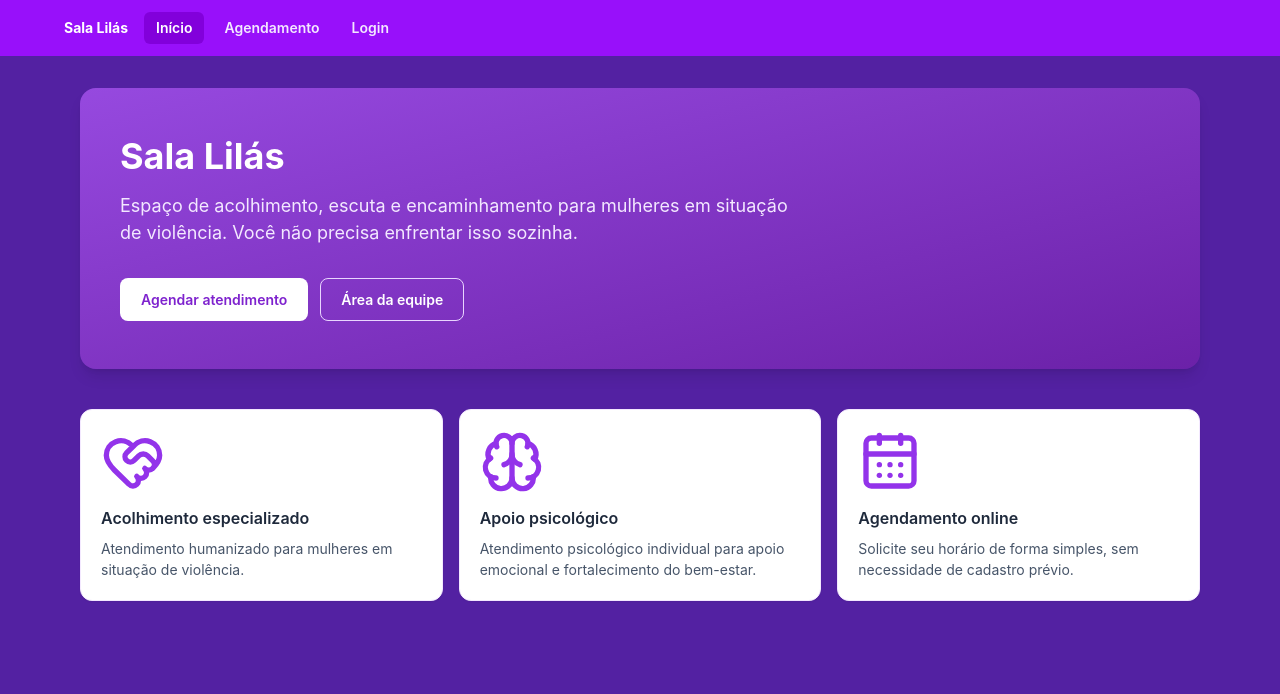
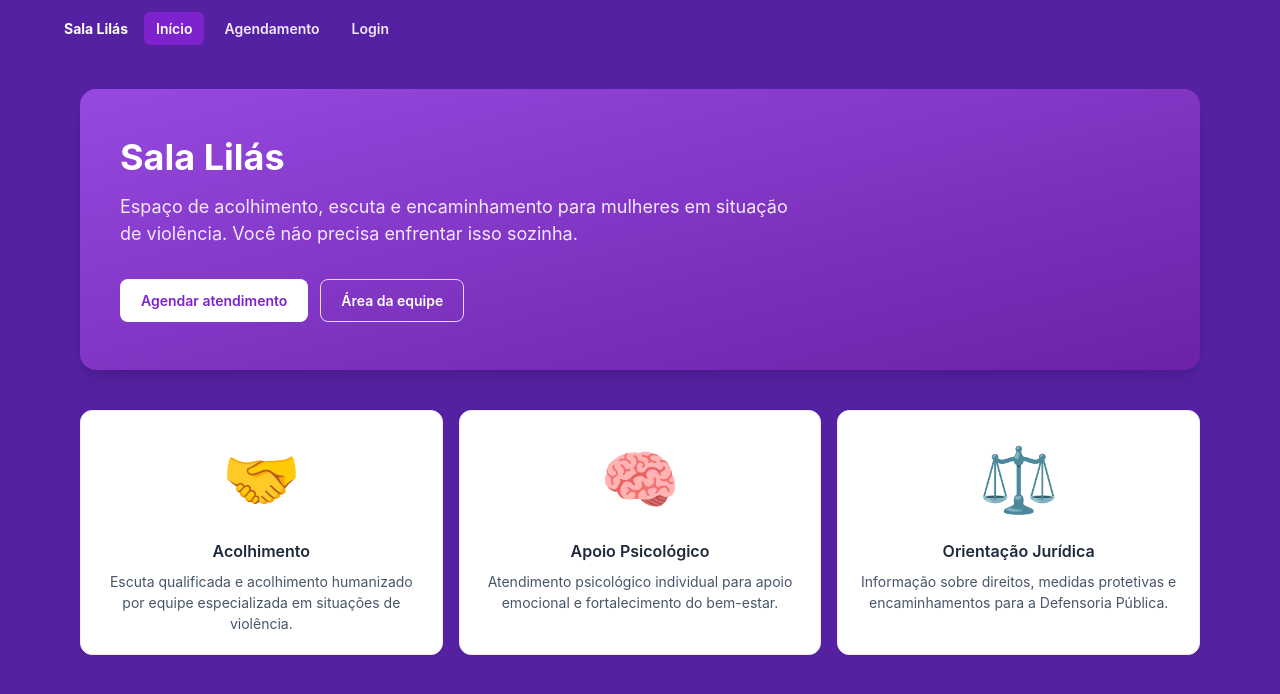
Before and after one commit to Heaper-HD/sala_lilas, a React (Vite) app in the folder frontend/: page / in a window 1280 px wide. Shown: the top 694 px of the page. Built offline with nearby package versions, Linux system fonts and the light colour scheme; no server answers.

Commit message:
Alterações visuais

```diff
--- a/frontend/src/components/Layout.jsx
+++ b/frontend/src/components/Layout.jsx
@@ -1,5 +1,6 @@
 import { NavLink, Outlet } from "react-router-dom";
 import { useAuth } from "../context/AuthContext";
+import "./LayoutStyle.css";
 
 const navItems = [
   { to: "/", label: "Início" },
@@ -11,49 +12,48 @@ export default function Layout() {
   const { isAuthenticated } = useAuth();
 
   return (
-    <div className="min-h-screen">
-      <header className="bg-purple-600 px-4 py-3">
+    <div className="layout-container">
+      <header className="layout-header">
         <nav
-          className="mx-auto flex w-full max-w-6xl items-center justify-between gap-4"
+          className="layout-nav"
           aria-label="Navegação principal"
         >
-          <div className="flex flex-wrap items-center gap-2">
+          <div className="layout-nav-links">
             <NavLink
               to="/"
-              className="mr-2 text-sm font-bold text-white"
+              className="layout-brand"
             >
               Sala Lilás
             </NavLink>
+
             {navItems.map((item) => (
               <NavLink
                 key={item.to}
                 to={item.to}
                 className={({ isActive }) =>
-                  isActive
-                    ? "rounded-md bg-purple-700 px-3 py-1.5 text-sm font-semibold text-white"
-                    : "rounded-md px-3 py-1.5 text-sm font-semibold text-purple-100 transition hover:bg-purple-500 hover:text-white"
+                  isActive ? "layout-nav-item active" : "layout-nav-item"
                 }
               >
                 {item.label}
               </NavLink>
             ))}
+
             {isAuthenticated ? (
               <NavLink
                 to="/painel"
                 className={({ isActive }) =>
-                  isActive
-                    ? "rounded-md bg-purple-700 px-3 py-1.5 text-sm font-semibold text-white"
-                    : "rounded-md px-3 py-1.5 text-sm font-semibold text-purple-100 transition hover:bg-purple-500 hover:text-white"
+                  isActive ? "layout-nav-item active" : "layout-nav-item"
                 }
               >
                 Painel
               </NavLink>
             ) : null}
           </div>
+          <div className="fadergs-logo"></div>
         </nav>
       </header>
 
-      <main className="mx-auto w-full max-w-6xl px-4 py-8">
+      <main className="layout-main">
         <Outlet />
       </main>
     </div>
--- /dev/null
+++ b/frontend/src/components/LayoutStyle.css
@@ -0,0 +1,70 @@
+/*.fadergs-logo {
+  width: 360px;
+  height: 40px;
+  background-image: url("../assets/logoTest.jpg");
+  background-size: contain;
+}*/
+.layout-container {
+  min-height: 100vh;
+  display: flex;
+  flex-direction: column;
+}
+
+.layout-header {
+  /*background: linear-gradient(to right, #9649df, #6b21a8);*/
+  background: "transparent";
+  padding: 0.75rem 1rem;     /* py-3 px-4 */
+}
+
+.layout-nav {
+  margin: 0 auto;
+  display: flex;
+  width: 100%;
+  max-width: 72rem;          /* max-w-6xl */
+  align-items: center;
+  justify-content: space-between;
+  gap: 1rem;
+}
+
+.layout-nav-links {
+  display: flex;
+  flex-wrap: wrap;
+  align-items: center;
+  gap: 0.5rem;
+}
+
+.layout-brand {
+  margin-right: 0.5rem;
+  font-size: 0.875rem;       /* text-sm */
+  font-weight: 700;          /* font-bold */
+  color: #ffffff;
+  text-decoration: none;
+}
+
+.layout-nav-item {
+  border-radius: 0.375rem;   /* rounded-md */
+  padding: 0.375rem 0.75rem; /* px-3 py-1.5 */
+  font-size: 0.875rem;       /* text-sm */
+  font-weight: 600;          /* font-semibold */
+  color: #f3e8ff;            /* text-purple-100 */
+  text-decoration: none;
+  transition: all 0.2s ease-in-out;
+}
+
+.layout-nav-item:hover {
+  background-color: #a855f7; /* hover:bg-purple-500 */
+  color: #ffffff;            /* hover:text-white */
+}
+
+.layout-nav-item.active {
+  background-color: #7e22ce; /* bg-purple-700 */
+  color: #ffffff;
+}
+
+.layout-main {
+  margin: 0 auto;
+  width: 100%;
+  max-width: 72rem;          /* max-w-6xl */
+  padding: 2rem 1rem;        /* py-8 px-4 */
+  flex: 1;
+}
--- a/frontend/src/components/LgpdModal.jsx
+++ b/frontend/src/components/LgpdModal.jsx
@@ -3,20 +3,25 @@ import { useState } from "react";
 import toast from "react-hot-toast";
 import { useAuth } from "../context/AuthContext";
 
-export default function LgpdModal() {
+export default function LgpdModal()
+{
   const { lgpdPendente, aceitarLgpd } = useAuth();
   const [submitting, setSubmitting] = useState(false);
 
   if (!lgpdPendente) return null;
 
-  const handleAceitar = async () => {
+  const handleAceitar = async () =>
+  {
     setSubmitting(true);
-    try {
+    try
+    {
       await aceitarLgpd();
       toast.success("Termos aceitos com sucesso.");
-    } catch (error) {
+    } catch (error)
+    {
       toast.error(error.message || "Não foi possível registrar o aceite.");
-    } finally {
+    } finally
+    {
       setSubmitting(false);
     }
   };
@@ -30,8 +35,16 @@ export default function LgpdModal() {
         </div>
         <p className="text-sm leading-relaxed text-slate-600">
           Para continuar no sistema Sala Lilás, é necessário aceitar os termos de
-          tratamento de dados pessoais conforme a Lei Geral de Proteção de Dados.
-          Seus dados serão utilizados exclusivamente para fins de atendimento e
+          tratamento de dados pessoais conforme a{" "}
+          <a
+            href="https://www.planalto.gov.br/ccivil_03/_ato2015-2018/2018/lei/l13709compilado.htm"
+            target="_blank"
+            rel="noopener noreferrer"
+            className="font-medium text-purple-700 underline hover:text-purple-900"
+          >
+            Lei Geral de Proteção de Dados
+          </a>
+          . Seus dados serão utilizados exclusivamente para fins de atendimento e
           gestão do serviço.
         </p>
         <button
--- a/frontend/src/lib/format.js
+++ b/frontend/src/lib/format.js
@@ -35,3 +35,10 @@ export function statusLabel(status) {
   };
   return map[status] || status;
 }
+
+export function formatCpf(cpf) {
+  if (!cpf) return "—";
+  const digits = cpf.replace(/\D/g, "");
+  if (digits.length !== 11) return String(cpf);
+  return digits.replace(/(\d{3})(\d{3})(\d{3})(\d{2})/, "$1.$2.$3-$4");
+}
--- a/frontend/src/pages/AtendimentoWorkspace/AtendimentoWorkspace.jsx
+++ b/frontend/src/pages/AtendimentoWorkspace/AtendimentoWorkspace.jsx
@@ -445,8 +445,14 @@ export default function AtendimentoWorkspace()
             <select className="form-control" value={anamneseTecnica.planoAcompanhamento}
               onChange={(e) => setAnamneseTecnica((p) => ({ ...p, planoAcompanhamento: e.target.value }))}>
               <option value="">Selecione</option>
-                {["RETORNO_AGENDADO", "ACOMPANHAMENTO_CONTINUO","ENCERRAMENTO"].map((o) => (
-                  <option key={o}>{o}</option>
+              {[
+                ["RETORNO_AGENDADO", "Retorno agendado"],
+                ["ACOMPANHAMENTO_CONTINUO", "Acompanhamento contínuo"],
+                ["ENCERRAMENTO", "Encerramento"]
+              ].map(([value, label]) => (
+                <option key={value} value={value}>
+                  {label}
+                </option>
               ))}
             </select>
           </div>
@@ -561,8 +567,6 @@ export default function AtendimentoWorkspace()
     </section>
   );
 }
-
-// Subcomponentes locais limpos e adaptados para o arquivo CSS externo
 function FormSection({ title, children })
 {
   return (
--- a/frontend/src/pages/HomePage/HomePage.jsx
+++ b/frontend/src/pages/HomePage/HomePage.jsx
@@ -1,26 +1,26 @@
-import { CalendarDays, HeartHandshake, BrainIcon } from "lucide-react";
 import { Link } from "react-router-dom";
 import "./HomePageStyle.css";
 
 const features = [
   {
-    icon: HeartHandshake,
-    title: "Acolhimento especializado",
-    text: "Atendimento humanizado para mulheres em situação de violência."
+    icon: "🤝",
+    title: "Acolhimento",
+    text: "Escuta qualificada e acolhimento humanizado por equipe especializada em situações de violência.",
   },
   {
-    icon: BrainIcon,
-    title: "Apoio psicológico",
-    text: "Atendimento psicológico individual para apoio emocional e fortalecimento do bem-estar."
+    icon: "🧠",
+    title: "Apoio Psicológico",
+    text: "Atendimento psicológico individual para apoio emocional e fortalecimento do bem-estar.",
   },
   {
-    icon: CalendarDays,
-    title: "Agendamento online",
-    text: "Solicite seu horário de forma simples, sem necessidade de cadastro prévio."
+    icon: "⚖️",
+    title: "Orientação Jurídica",
+    text: "Informação sobre direitos, medidas protetivas e encaminhamentos para a Defensoria Pública.",
   }
 ];
 
-export default function HomePage() {
+export default function HomePage()
+{
   return (
     <section className="home-section">
       <div className="hero-banner">
@@ -51,7 +51,9 @@ export default function HomePage() {
             key={title}
             className="feature-card"
           >
-            <Icon className="feature-icon" size={64} />
+            <h2 className="feature-icon" size={64} >
+              {Icon}
+            </h2>
             <h2 className="feature-title">{title}</h2>
             <p className="feature-text">{text}</p>
           </article>
--- a/frontend/src/pages/HomePage/HomePageStyle.css
+++ b/frontend/src/pages/HomePage/HomePageStyle.css
@@ -1,3 +1,10 @@
+/*body{
+//ajustar depois para a imagem oficial do projeto
+  background-image: url("../../assets/logoTest.jpg");
+  background-size: contain;
+  background-position: center;
+}*/
+
 .home-section {
   display: flex;
   flex-direction: column;
@@ -100,10 +107,11 @@
   background-color: #ffffff;
   padding: 1.25rem;
   box-shadow: 0 1px 2px 0 rgba(0, 0, 0, 0.05);
+  text-align: center;
 }
 
 .feature-icon {
-  color: #9333ea;
+  font-size: 64px;
 }
 
 .feature-title {
--- a/frontend/src/pages/PacientesLista/PacientesLista.jsx
+++ b/frontend/src/pages/PacientesLista/PacientesLista.jsx
@@ -5,7 +5,7 @@ import { Link } from "react-router-dom";
 import { pacienteApi } from "../../api/index.js";
 import LoadingSpinner from "../../components/LoadingSpinner";
 import StatusBadge from "../../components/StatusBadge";
-import { formatDate } from "../../lib/format.js";
+import { formatDate, formatCpf } from "../../lib/format.js";
 import "./PacientesListaStyle.css";
 
 export default function PacientesLista() {
@@ -81,7 +81,7 @@ export default function PacientesLista() {
               {pacientes.map((p) => (
                 <tr key={p.pacienteId} className="table-body-row">
                   <td className="table-td td-nome">{p.nome}</td>
-                  <td className="table-td td-cpf">{p.cpf}</td>
+                  <td className="table-td td-cpf">{formatCpf(p.cpf)}</td>
                   <td className="table-td">{formatDate(p.ultimoAtendimento)}</td>
                   <td className="table-td">
                     {p.ultimoStatus ? (
```
Also changed, not shown: frontend/src/assets/logoTest.jpg (added), frontend/src/pages/AtendimentoWorkspace/DocHooks.txt (added). Lines whose indentation alone changed are shown as unchanged.
